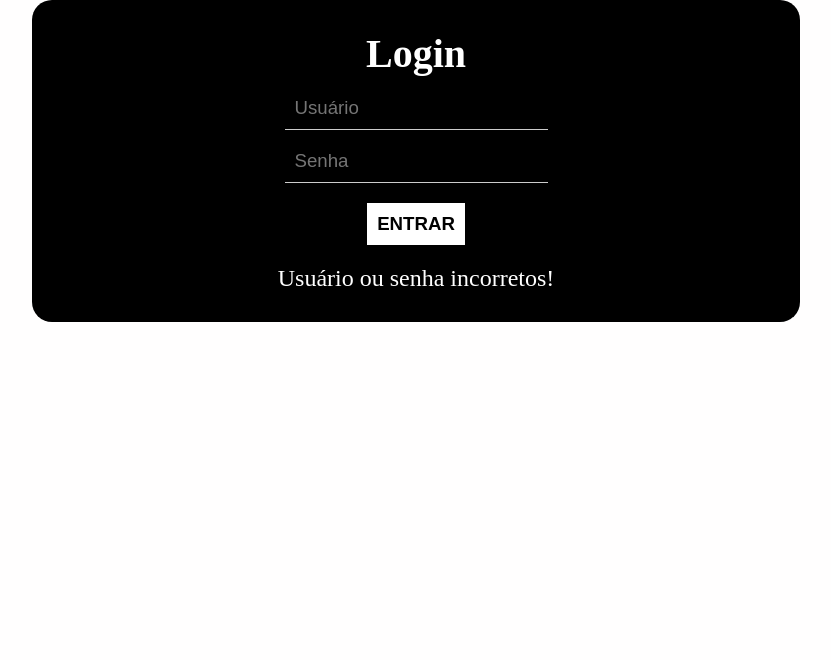
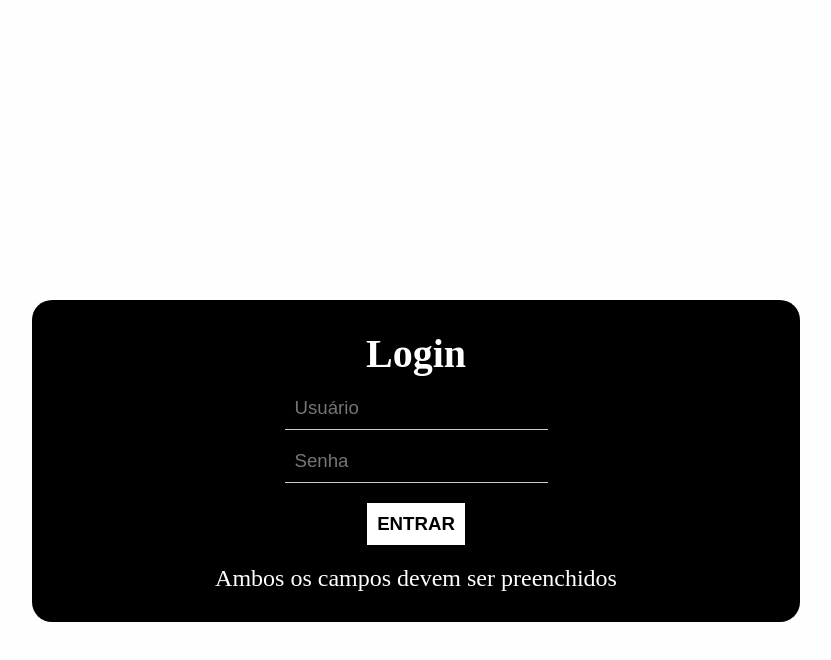
Before and after one commit to Loways10/aprendendoJS, a plain HTML site: page inicio/exercicios/02/index.html in a window 1280 px wide. Both pictures are taken after a click on the button "ENTRAR". Shown: the whole page, without its empty margins (224-1055 px from the left). Drawn offline with Linux system fonts and the light colour scheme.

Commit message:
Subindo exercicio 2 de Javascript atualizado/finalizado

```diff
--- a/inicio/exercicios/02/index.css
+++ b/inicio/exercicios/02/index.css
@@ -8,11 +8,13 @@
 body{
     background-color: rgb(255, 254, 254);
     position: relative;
+    width: 100%;
+    height: 1200px;
 }
 
-div{
+body .box{
     position: absolute;
-    top: 25%;
+    top: 300px;
     right: 20%;
     width: 60%;
     border-radius: 20px;
@@ -52,4 +54,5 @@ div span button{
 div p{
     margin-top: 20px;
     font-size: 1.5em;
+    color: white;
 }
--- a/inicio/exercicios/02/index.html
+++ b/inicio/exercicios/02/index.html
@@ -8,8 +8,8 @@
     <link rel="stylesheet" href="index.css">
 </head>
 <body>
-    <div>
-        <span>
+    <div class="box">
+        <span id="login">
             Login <br>
             <input type="text" name="usuario" placeholder="Usuário" required> <br>
             <input type="password" name="password" placeholder="Senha" required> <br>
@@ -19,6 +19,7 @@
 
         </p>
     </div>
+
     <script src="index.js"></script>
 </body>
 </html>
--- a/inicio/exercicios/02/index.js
+++ b/inicio/exercicios/02/index.js
@@ -5,17 +5,25 @@ const p = document.getElementById('confirma')
 function entrar(e){
     e.preventDefault()
     p.innerText = ""
+    const log = document.getElementById("login")
     const usu = document.getElementsByName("usuario")[0].value
     const sen = document.getElementsByName("password")[0].value
     if(usu == "" || sen == ""){
         p.innerText = 'Ambos os campos devem ser preenchidos'
         alert("Os campos são obrigatórios")
+    }else{
         if(usu == "Akio" && sen == "1234"){
             p.innerText = 'Logado'
+            if(log.style.display === "none"){
+                log.style.display = "block"
+            }else{
+                log.style.display = "none"
+            }
         }else{
-            p.innerText = 'Usuário ou senha incorretos!'
+            p.innerText = 'Preencha corretamente os campos'
         }
     }
     document.getElementsByName("usuario")[0].value = ""
+    document.getElementsByName("usuario")[0].focus()
     document.getElementsByName("password")[0].value = ""
 }
```
